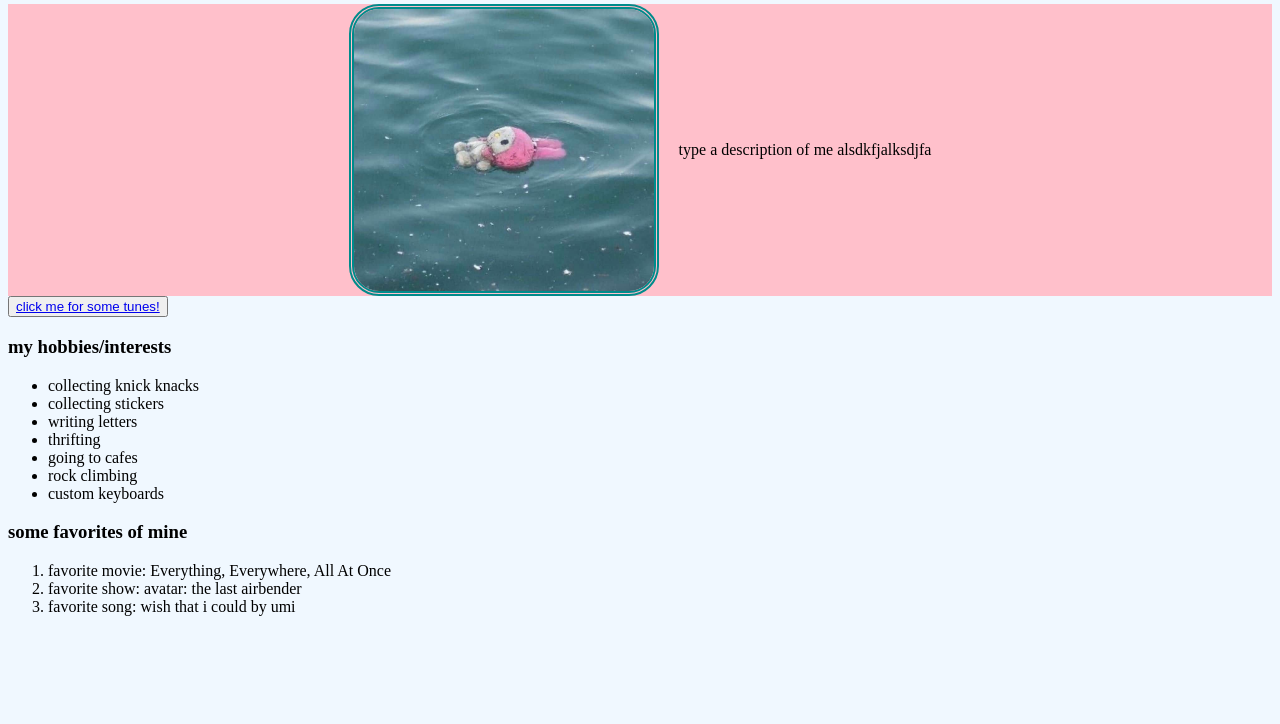
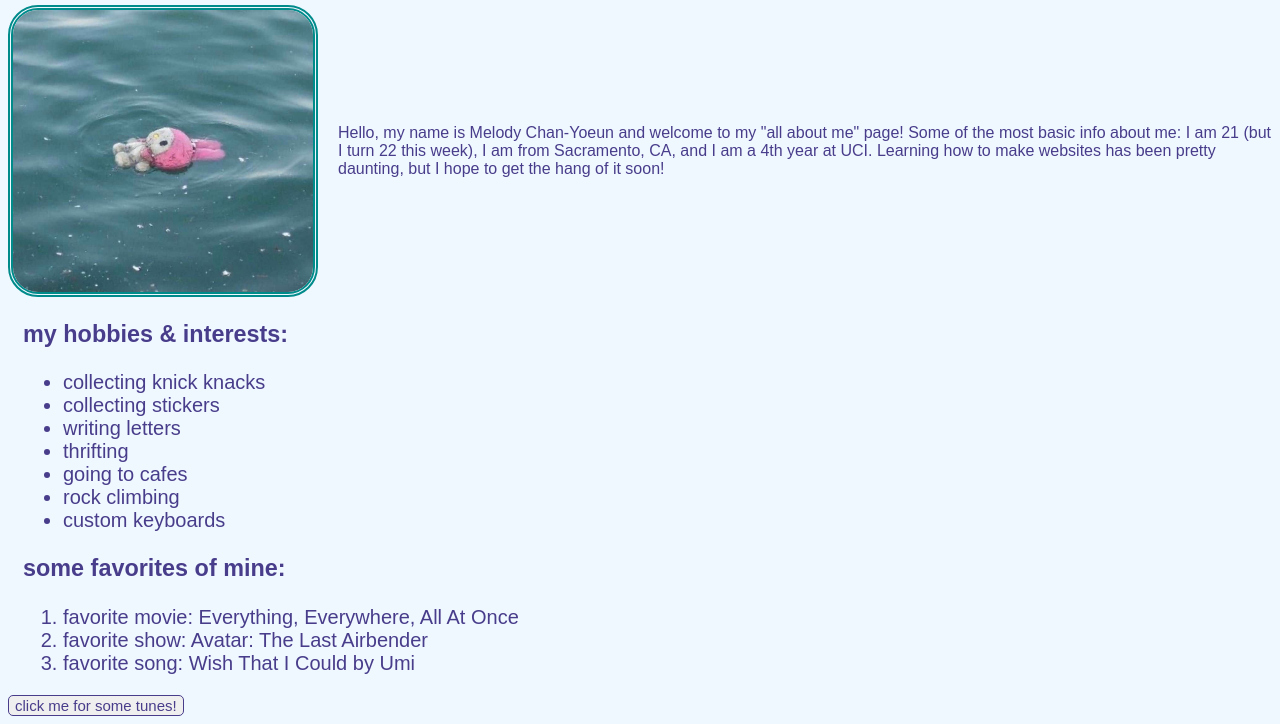
Before and after one commit to chanyoem/hw_101, a plain HTML site: page index.html in a window 1280 px wide. Shown: the part 123-847 px from the top of the page. Before the commit the page ends 800 px from the top, so only its background shows below. Drawn offline with Linux system fonts and the light colour scheme.

Commit message:
added desc and edited lists

```diff
--- a/css/style.css
+++ b/css/style.css
@@ -1,13 +1,15 @@
 body {
     background-color: aliceblue;
+    font-family: Arial, Helvetica, sans-serif;
+    color: darkslateblue;
 }
+
 header {
     width: 100%;
     text-align: center;
 }
 
 .container {
-    background-color: pink;
     display: flex;
     align-items: center;
     justify-content: center;
@@ -23,3 +25,25 @@ header {
     border: 5px double darkcyan;
     border-radius: 30px;
 }
+
+.hobbies {
+    padding-left: 15px;
+    font-size: 20px;
+}
+
+.favorites {
+    padding-left: 15px;
+    font-size: 20px;
+}
+
+button {
+    border: 1px solid darkslateblue;
+    border-radius: 5px;
+}
+
+button a {
+    font-family: Arial, Helvetica, sans-serif;
+    font-size: 15px;
+    text-decoration: none;
+    color: darkslateblue
+}
--- a/index.html
+++ b/index.html
@@ -15,14 +15,11 @@
 
     <div class="container">
         <img class="pic" src="media/images/my_melody.jpg">
-        <p>type a description of me alsdkfjalksdjfa</p>
+        <p>Hello, my name is Melody Chan-Yoeun and welcome to my "all about me" page! Some of the most basic info about me: I am 21 (but I turn 22 this week), I am from Sacramento, CA, and I am a 4th year at UCI. Learning how to make websites has been pretty daunting, but I hope to get the hang of it soon! </p>
     </div>
 
-    <!-- find an image that represents me -->
-
-    <button type="button"><a href="https://www.youtube.com/watch?v=avjI3_GIZBw">click me for some tunes!</a></button>
-
-    <h3>my hobbies/interests</h3>
+    <div class="hobbies">
+        <h3>my hobbies & interests:</h3>
         <ul>
             <li>collecting knick knacks</li>
             <li>collecting stickers</li>
@@ -32,11 +29,18 @@
             <li>rock climbing</li>
             <li>custom keyboards</li>
         </ul>
-    <h3>some favorites of mine</h3>
+    </div>
+
+    <div class="favorites">
+    <h3>some favorites of mine:</h3>
         <ol>
             <li>favorite movie: Everything, Everywhere, All At Once</li>
-        <li>favorite show: avatar: the last airbender</li>
-        <li>favorite song: wish that i could by umi</li>
+            <li>favorite show: Avatar: The Last Airbender</li>
+            <li>favorite song: Wish That I Could by Umi</li>
         </ol>
+    </div>
+
+    <button type="button"><a href="https://www.youtube.com/watch?v=avjI3_GIZBw">click me for some tunes!</a></button>
+
 </body>
 </html>
```
Lines whose indentation alone changed are shown as unchanged.
